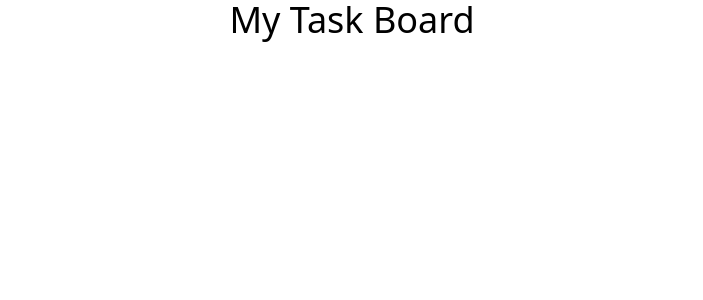
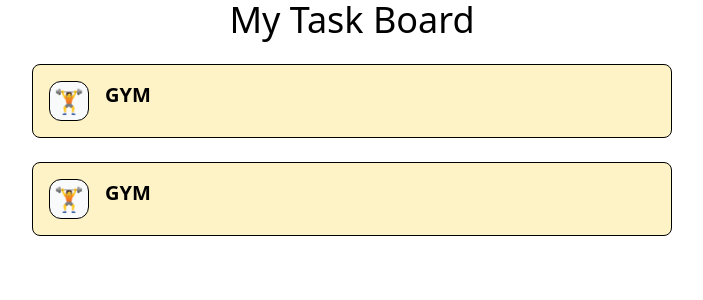
Before and after one commit to thaishdz/TaskFlow, a React (Vite) app: page / in a window 1280 px wide. Shown: the top 300 px of the page, without its empty margins (288-991 px from the left). Built offline with nearby package versions, Linux system fonts and the light colour scheme.

Commit message:
Add UI components

```diff
--- a/src/App.tsx
+++ b/src/App.tsx
@@ -1,9 +1,13 @@
+import { Card } from "./components/ui/Card"
 
 function App() {
-
   return (
     <>
       <h1 className="text-4xl font-thin text-center">My Task Board</h1>
+      <div>
+        <Card />
+        <Card />
+      </div>
     </>
   )
 }
--- /dev/null
+++ b/src/components/ui/Card/Card.tsx
@@ -0,0 +1,13 @@
+import { Emoji } from "../Emoji"
+
+
+export const Card = () => {
+    return(
+        <div className="flex w-1/2 mx-auto border rounded-lg bg-amber-100 m-6 p-4">
+            <div className="flex justify-center items-center w-10 h-10 mr-4 bg-gray-50 rounded-xl border">
+                <Emoji name="gym" className="text-2xl" />
+            </div>
+            <h2 className="text-xl font-bold">GYM</h2>
+        </div>
+    )
+}
--- /dev/null
+++ b/src/components/ui/Card/index.ts
@@ -0,0 +1,3 @@
+import { Card } from './Card'
+
+export { Card };
--- /dev/null
+++ b/src/components/ui/Emoji/Emoji.tsx
@@ -0,0 +1,15 @@
+
+interface EmojiProps {
+    name: 'travel' | 'gym' | 'toDo',
+    className?: string
+}
+export const Emoji = ({name, className = '' }: EmojiProps) => {
+    const emojis = {
+        travel: '🌎',
+        gym : '🏋',
+        toDo: '📚'
+    }
+    return (
+        <span className={className}>{emojis[name]}</span>
+    )
+}
--- /dev/null
+++ b/src/components/ui/Emoji/index.ts
@@ -0,0 +1,2 @@
+import { Emoji } from './Emoji'
+export { Emoji }
```
